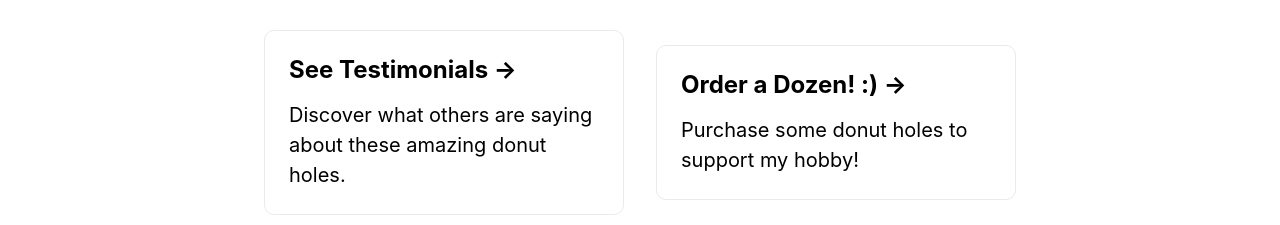
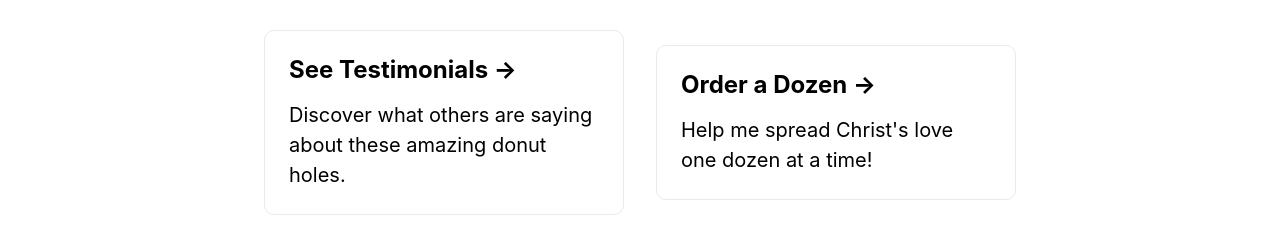
Before and after one commit to Thumb-Technology-Consulting/clark-the-donut-king, a Next.js app: page / in a window 1280 px wide. Shown: the part 1427-1652 px from the top of the page. Built offline with nearby package versions, Linux system fonts and the light colour scheme.

Commit message:
feat(Testimonials Page): create a Testimonials page

```diff
--- a/pages/index.js
+++ b/pages/index.js
@@ -33,7 +33,7 @@ export default function Home() {
           </a>
 
           <a
-            href="https://github.com/vercel/next.js/tree/master/examples"
+            href="/testimonials/testimonials"
             className="card"
           >
             <h3>See Testimonials &rarr;</h3>
@@ -44,9 +44,9 @@ export default function Home() {
             href="https://vercel.com/import?filter=next.js&utm_source=create-next-app&utm_medium=default-template&utm_campaign=create-next-app"
             className="card"
           >
-            <h3>Order a Dozen! :) &rarr;</h3>
+            <h3>Order a Dozen &rarr;</h3>
             <p>
-              Purchase some donut holes to support my hobby!
+              Help me spread Christ's love one dozen at a time!
             </p>
           </a>
         </div>
--- /dev/null
+++ b/pages/testimonials/testimonials.js
@@ -0,0 +1,3 @@
+export default function Testimonials() {
+    return <h1>Testimonials</h1>
+}
```
